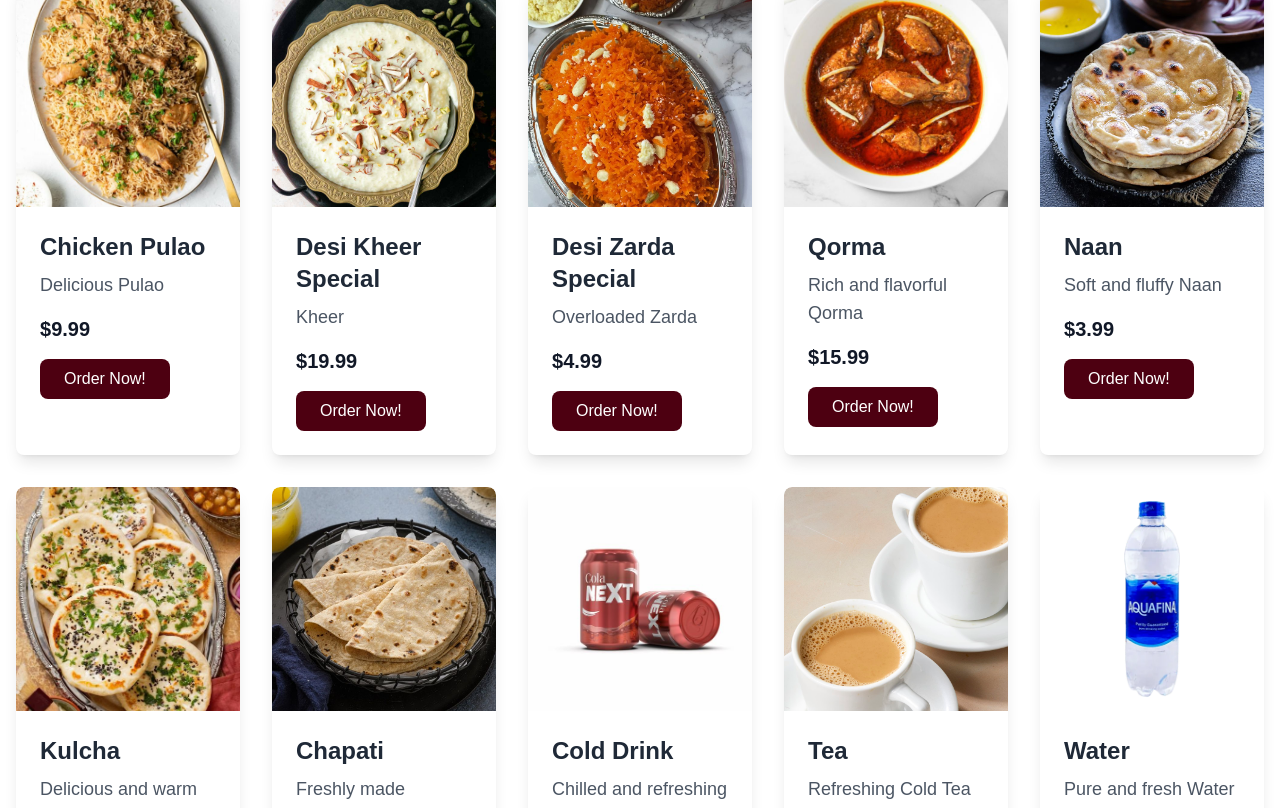
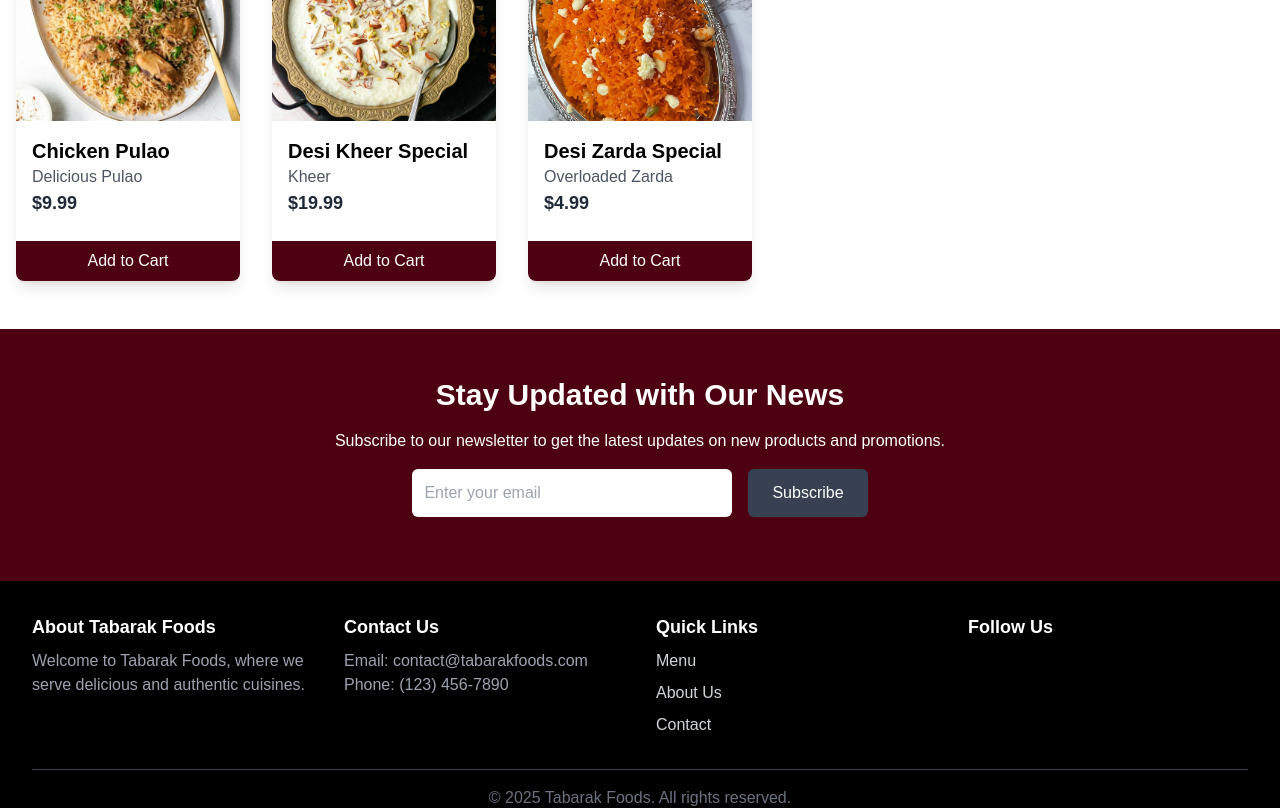
Before and after one commit to Ushna-azhar/restaurantweb, a Next.js app: page /deals in a window 1280 px wide. Shown: the part 780-1588 px from the top of the page. Built offline with nearby package versions, Linux system fonts and the light colour scheme.

Commit message:
Update page.tsx

```diff
--- a/src/app/deals/page.tsx
+++ b/src/app/deals/page.tsx
@@ -11,6 +11,7 @@ interface Product {
   quantity?: number; // Optional to accommodate products added to the cart
 }
 
+// Mock product data
 const products: Product[] = [
   { id: 1, name: 'Nihari', price: 10.99, image: '/p1.jpeg', description: 'Delicious Nihari' },
   { id: 2, name: 'Biryani', price: 8.99, image: '/p2.jpg', description: 'Delicious Biryani' },
@@ -20,20 +21,13 @@ const products: Product[] = [
   { id: 6, name: 'Chicken Pulao', price: 9.99, image: '/p6.jpg', description: 'Delicious Pulao' },
   { id: 7, name: 'Desi Kheer Special', price: 19.99, image: '/p7.jpg', description: 'Kheer' },
   { id: 8, name: 'Desi Zarda Special', price: 4.99, image: '/p8.jpg', description: 'Overloaded Zarda' },
-  { id: 9, name: 'Qorma', price: 15.99, image: '/qorma.jpg', description: 'Rich and flavorful Qorma' },
-  { id: 10, name: 'Naan', price: 3.99, image: '/naan.jpg', description: 'Soft and fluffy Naan' },
-  { id: 11, name: 'Kulcha', price: 4.99, image: '/kul.jpg', description: 'Delicious and warm Kulcha' },
-  { id: 12, name: 'Chapati', price: 2.99, image: '/roti.jpg', description: 'Freshly made Chapati' },
-  { id: 13, name: 'Cold Drink', price: 1.99, image: '/cd1.jpg', description: 'Chilled and refreshing Cold Drink' },
-  { id: 14, name: 'Tea', price: 2.49, image: '/tea1.jpeg', description: 'Refreshing Cold Tea' },
-  { id: 15, name: 'Water', price: 0.99, image: '/water.webp', description: 'Pure and fresh Water' },
 ];
 
-const DealsPage = () => {
+const DealsPage: React.FC = () => {
   const [cart, setCart] = useState<Product[]>([]);
 
   useEffect(() => {
-    // Load cart from localStorage if available
+    // Load cart from localStorage
     const savedCart = localStorage.getItem('cart');
     if (savedCart) {
       try {
@@ -41,20 +35,19 @@ const DealsPage = () => {
         if (Array.isArray(parsedCart)) {
           setCart(parsedCart);
         } else {
-          localStorage.removeItem('cart'); // Clear invalid cart data
+          console.error('Invalid cart data in localStorage');
+          localStorage.removeItem('cart');
         }
       } catch (error) {
-        console.error('Error parsing cart from localStorage:', error);
-        localStorage.removeItem('cart'); // Clear invalid cart data
+        console.error('Error parsing cart data from localStorage:', error);
+        localStorage.removeItem('cart');
       }
     }
   }, []);
 
   useEffect(() => {
     // Save cart to localStorage whenever it changes
-    if (cart.length > 0) {
-      localStorage.setItem('cart', JSON.stringify(cart));
-    }
+    localStorage.setItem('cart', JSON.stringify(cart));
   }, [cart]);
 
   const addToCart = (product: Product) => {
@@ -66,9 +59,8 @@ const DealsPage = () => {
             ? { ...item, quantity: (item.quantity || 1) + 1 }
             : item
         );
-      } else {
-        return [...prevCart, { ...product, quantity: 1 }];
       }
+      return [...prevCart, { ...product, quantity: 1 }];
     });
   };
 
@@ -77,82 +69,83 @@ const DealsPage = () => {
   };
 
   const calculateTotal = () => {
-    const total = cart.reduce((total, item) => {
-      const price = parseFloat(item.price.toString());
-      const quantity = item.quantity || 0;
-      return total + price * quantity;
-    }, 0);
-    return total.toFixed(2);
+    return cart.reduce((total, item) => total + item.price * (item.quantity || 1), 0).toFixed(2);
   };
 
   return (
     <div className="container mx-auto py-12 px-4">
-      <h1 className="text-5xl font-bold text-center mb-6 text-[#4D0011] dark:text-gray-100 tracking-tight leading-snug relative">
-        <span className="inline-block border-b-4 border-[#4D0011] dark:border-gray-100 pb-2 animate-bounce transition-transform duration-300 ease-in-out">
-          Shop All
-        </span>
+      {/* Page Title */}
+      <h1 className="text-5xl font-bold text-center mb-6 text-[#4D0011] dark:text-gray-100">
+        Shop All
       </h1>
 
+      {/* Product Grid */}
       <div className="grid grid-cols-2 sm:grid-cols-3 md:grid-cols-4 lg:grid-cols-5 gap-8">
         {products.map((product) => (
           <div
             key={product.id}
-            className="bg-white dark:bg-gray-800 shadow-lg rounded-lg overflow-hidden transform transition duration-300 hover:scale-105 hover:shadow-2xl"
+            className="bg-white dark:bg-gray-800 shadow-lg rounded-lg overflow-hidden hover:scale-105 transition-transform duration-300"
           >
             <Link href={`/product/${product.id}`}>
               <img
                 src={product.image}
                 alt={product.name}
-                className="w-full h-56 object-cover rounded-t-lg transition-transform duration-300 transform hover:scale-110"
+                className="w-full h-56 object-cover transition-transform hover:scale-110"
               />
-              <div className="p-6">
-                <h2 className="text-2xl font-semibold text-gray-800 dark:text-gray-100 mb-2">{product.name}</h2>
-                <p className="text-lg font-medium text-gray-600 dark:text-gray-400 mb-4">{product.description}</p>
-                <p className="text-xl font-semibold text-gray-900 dark:text-gray-100">${product.price.toFixed(2)}</p>
-                <button
-                  onClick={() => addToCart(product)}
-                  className="mt-4 bg-[#4D0011] text-white py-2 px-6 rounded-lg hover:bg-red-400 transition duration-300"
-                >
-                  Order Now!
-                </button>
+              <div className="p-4">
+                <h2 className="text-xl font-semibold">{product.name}</h2>
+                <p className="text-gray-600">{product.description}</p>
+                <p className="text-lg font-bold text-gray-800">${product.price.toFixed(2)}</p>
               </div>
             </Link>
+            <button
+              onClick={() => addToCart(product)}
+              className="w-full bg-[#4D0011] text-white py-2 mt-2 hover:bg-red-500"
+            >
+              Add to Cart
+            </button>
           </div>
         ))}
       </div>
 
+      {/* Cart Section */}
       {cart.length > 0 && (
-        <div className="mt-12 bg-white dark:bg-gray-800 p-6 rounded-lg shadow-lg">
-          <h2 className="text-2xl font-semibold text-gray-900 dark:text-gray-100">Your Cart</h2>
-          <div className="mt-4">
+        <div className="mt-12 bg-gray-100 dark:bg-gray-800 p-6 rounded-lg shadow-lg">
+          <h2 className="text-2xl font-bold mb-4">Your Cart</h2>
+          <ul>
             {cart.map((item) => (
-              <div key={item.id} className="flex items-center justify-between py-4 border-b">
+              <li
+                key={item.id}
+                className="flex items-center justify-between py-2 border-b border-gray-300"
+              >
                 <div className="flex items-center">
-                  <img src={item.image} alt={item.name} className="w-16 h-16 rounded-md object-cover" />
-                  <div className="ml-4">
-                    <h3 className="text-lg font-semibold text-gray-800 dark:text-gray-100">{item.name}</h3>
-                    <p className="text-gray-600 dark:text-gray-400">${item.price.toFixed(2)}</p>
+                  <img
+                    src={item.image}
+                    alt={item.name}
+                    className="w-12 h-12 rounded object-cover mr-4"
+                  />
+                  <div>
+                    <p className="font-semibold">{item.name}</p>
+                    <p className="text-gray-500">${item.price.toFixed(2)}</p>
                   </div>
                 </div>
                 <div className="flex items-center">
-                  <span className="text-gray-800 dark:text-gray-100">Qty: {item.quantity}</span>
+                  <span className="mr-4">Qty: {item.quantity}</span>
                   <button
                     onClick={() => removeFromCart(item.id)}
-                    className="ml-4 text-red-500 hover:text-red-600"
+                    className="text-red-500 hover:text-red-600"
                   >
                     Remove
                   </button>
                 </div>
-              </div>
+              </li>
             ))}
-          </div>
-          <div className="mt-6 flex justify-between items-center">
-            <p className="text-xl font-semibold text-gray-900 dark:text-gray-100">
-              Total: ${calculateTotal()}
-            </p>
+          </ul>
+          <div className="mt-4 flex justify-between items-center">
+            <p className="text-lg font-bold">Total: ${calculateTotal()}</p>
             <button
-              onClick={() => window.location.href = '/checkout'}
-              className="mt-4 bg-blue-500 text-white py-2 px-6 rounded-lg hover:bg-blue-600 transition"
+              onClick={() => alert('Proceed to Checkout')}
+              className="bg-blue-600 text-white py-2 px-4 rounded hover:bg-blue-700"
             >
               Checkout
             </button>
```
